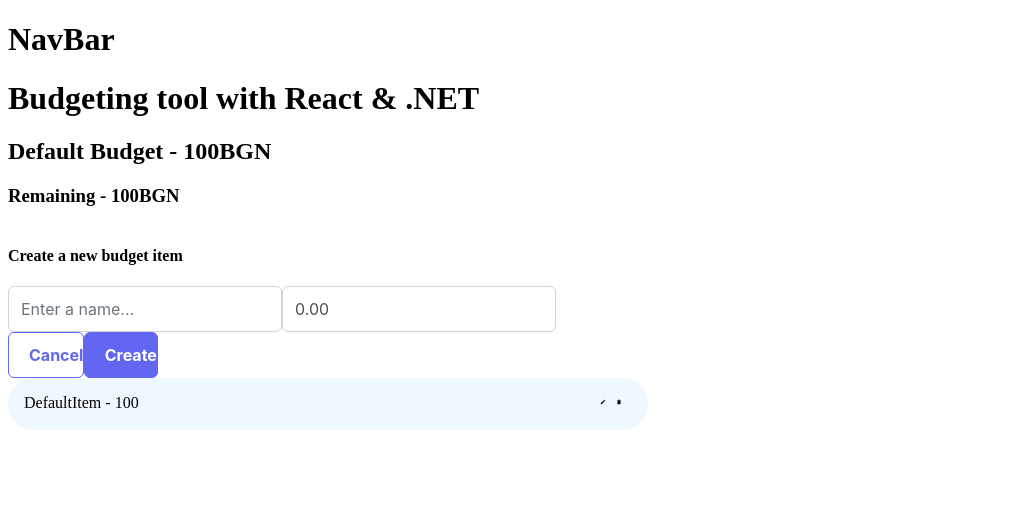
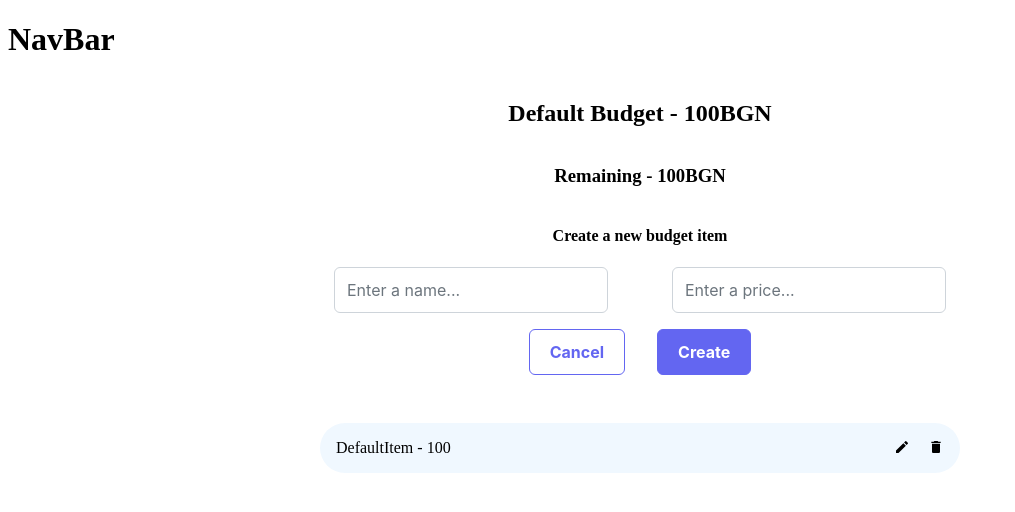
Before and after one commit to LenkoIvanov/dot-net-budget-manager, a Next.js app: page / in a window 1280 px wide. Shown: the top 512 px of the page, without its empty margins (0-1015 px from the left). Built offline with nearby package versions, Linux system fonts and the light colour scheme.

Commit message:
feat: styling plus main container

```diff
--- a/src/pages/index.tsx
+++ b/src/pages/index.tsx
@@ -1,10 +1,11 @@
 import { BudgetItem } from "@/shared_components/budget_item/BudgetItem";
 import { BudgetTracker } from "@/shared_components/budget_tracker/BudgetTracker";
-import { NewItemForm } from "@/shared_components/NewItemForm/NewItemForm";
+import { NewItemForm } from "@/shared_components/new_item_form/NewItemForm";
 import Head from "next/head";
 import "primereact/resources/themes/lara-light-indigo/theme.css";
 import "primereact/resources/primereact.min.css";
 import "primeicons/primeicons.css";
+import { MainPage } from "./main_page/MainPage";
 
 export default function Home() {
   return (
@@ -14,15 +15,7 @@
       </Head>
       <main>
         <h1>NavBar</h1>
-        <h1>Budgeting tool with React & .NET</h1>
-        <BudgetTracker
-          budgetName="Default Budget"
-          currency="BGN"
-          remaining={100}
-          total={100}
-        />
-        <NewItemForm />
-        <BudgetItem name="DefaultItem" value={100} />
+        <MainPage />
       </main>
     </>
   );
--- /dev/null
+++ b/src/pages/main_page/MainPage.module.css
@@ -0,0 +1,5 @@
+.container {
+  display: flex;
+  flex-direction: column;
+  align-items: center;
+}
--- /dev/null
+++ b/src/pages/main_page/MainPage.tsx
@@ -0,0 +1,19 @@
+import { BudgetItem } from "@/shared_components/budget_item/BudgetItem";
+import { BudgetTracker } from "@/shared_components/budget_tracker/BudgetTracker";
+import { NewItemForm } from "@/shared_components/new_item_form/NewItemForm";
+import styles from "./MainPage.module.css";
+
+export const MainPage = () => {
+  return (
+    <div className={styles.container}>
+      <BudgetTracker
+        budgetName="Default Budget"
+        currency="BGN"
+        remaining={100}
+        total={100}
+      />
+      <NewItemForm />
+      <BudgetItem name="DefaultItem" value={100} />
+    </div>
+  );
+};
--- a/src/shared_components/budget_item/BudgetItem.module.css
+++ b/src/shared_components/budget_item/BudgetItem.module.css
@@ -9,7 +9,8 @@
   justify-content: space-between;
 }
 
-.icon {
-  cursor: pointer;
-  padding-right: 10px;
+.iconContainer {
+  display: flex;
+  justify-content: space-between;
+  width: 50px;
 }
--- a/src/shared_components/budget_item/BudgetItem.tsx
+++ b/src/shared_components/budget_item/BudgetItem.tsx
@@ -10,11 +10,9 @@
       <div>
         {name} - {value}
       </div>
-      <div>
-        <>
-          <MdCreate className={styles.icon} />
-          <MdDelete className={styles.icon} />
-        </>
+      <div className={styles.iconContainer}>
+        <MdCreate style={{ cursor: "pointer" }} />
+        <MdDelete style={{ cursor: "pointer" }} />
       </div>
     </div>
   );
--- /dev/null
+++ b/src/shared_components/budget_tracker/BudgetTracker.module.css
@@ -0,0 +1,5 @@
+.trackerContainer {
+  display: flex;
+  flex-direction: column;
+  align-items: center;
+}
--- a/src/shared_components/budget_tracker/BudgetTracker.tsx
+++ b/src/shared_components/budget_tracker/BudgetTracker.tsx
@@ -1,10 +1,11 @@
 import { IBudgetTrackerProps } from "./IBudgetTrackerProps";
+import styles from "./BudgetTracker.module.css";
 
 export const BudgetTracker = (props: IBudgetTrackerProps) => {
   const { budgetName, currency, total, remaining } = props;
 
   return (
-    <div>
+    <div className={styles.trackerContainer}>
       <h2>
         {budgetName} - {total}
         {currency}
--- a/src/shared_components/NewItemForm/NewItemForm.module.css
+++ b/src/shared_components/new_item_form/NewItemForm.module.css
@@ -1,17 +1,17 @@
 .inputContainer {
   display: flex;
   justify-content: space-between;
-  width: 200px;
+  margin-bottom: 1rem;
 }
 
 .btnContainer {
   display: flex;
   justify-content: space-between;
-  width: 150px;
 }
 
 .mainContainer {
-  width: 220px;
   display: flex;
   flex-direction: column;
+  align-items: center;
+  margin-bottom: 3rem;
 }
--- a/src/shared_components/NewItemForm/NewItemForm.tsx
+++ b/src/shared_components/new_item_form/NewItemForm.tsx
@@ -6,7 +6,7 @@
 
 export const NewItemForm = () => {
   const [nameValue, setNameValue] = useState<string>("");
-  const [priceValue, setPriceValue] = useState<number | null>(0);
+  const [priceValue, setPriceValue] = useState<number | null>(null);
 
   const onBtnClickPlaceholder = () => {
     setNameValue("");
@@ -21,6 +21,7 @@
           placeholder="Enter a name..."
           value={nameValue}
           onChange={(ev) => setNameValue(ev.target.value)}
+          style={{ marginRight: "4rem" }}
         />
         <InputNumber
           placeholder="Enter a price..."
@@ -31,7 +32,12 @@
         />
       </div>
       <div className={styles.btnContainer}>
-        <Button label="Cancel" outlined onClick={onBtnClickPlaceholder} />
+        <Button
+          label="Cancel"
+          outlined
+          onClick={onBtnClickPlaceholder}
+          style={{ marginRight: "2rem" }}
+        />
         <Button label="Create" onClick={onBtnClickPlaceholder} />
       </div>
     </div>
```
